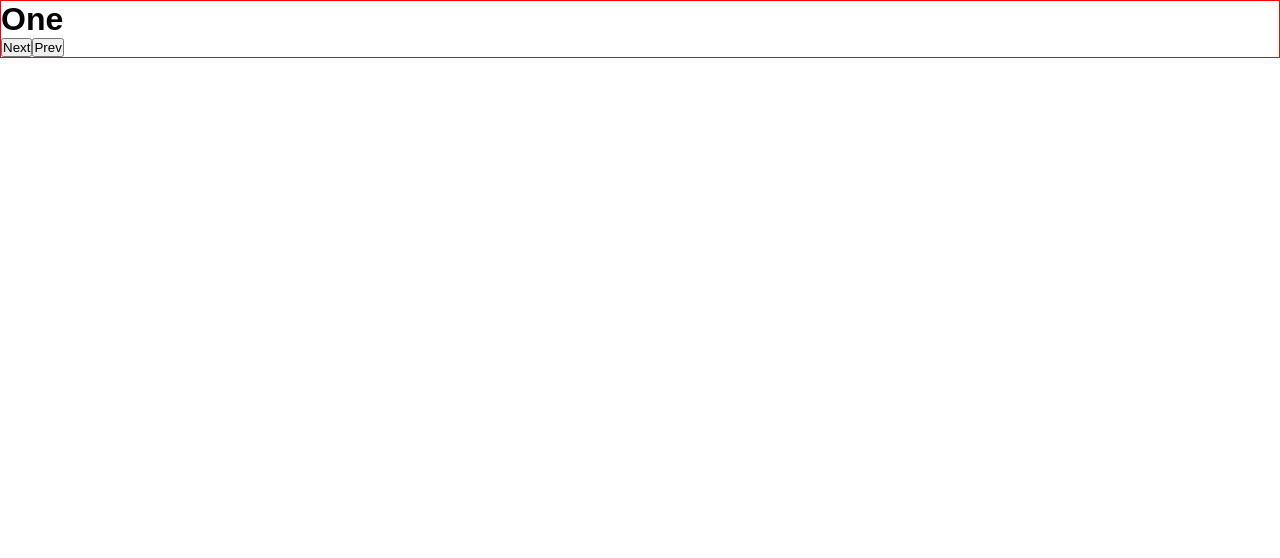
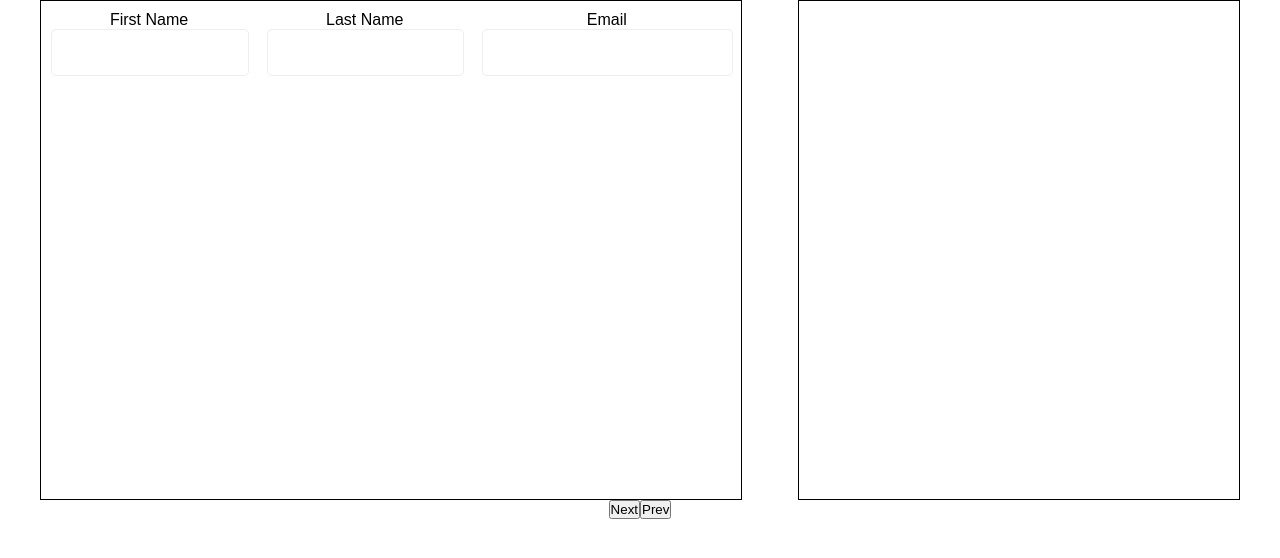
Before and after one commit to cl0ver012/StickerShop, a React (Create React App) app: page /checkout in a window 1280 px wide. Shown: the top 558 px of the page. Built offline with nearby package versions, Linux system fonts and the light colour scheme.

Commit message:
shipping info first row and styling its over

```diff
--- a/src/components/Input/Input.js
+++ b/src/components/Input/Input.js
@@ -17,7 +17,9 @@ export default (props) => {
 
     return (
         <div className="input-wrapper" onBlur={() => setShowMessage(true)}>
+            <label htmlFor={props.name}>{props.name}</label>
             <input type={props.type}
+                   name={props.name}
                    placeholder={props.placeholder}
                    value={input}
                    onChange = {changeHandler}
--- a/src/components/WizardTab/WizardTab.scss
+++ b/src/components/WizardTab/WizardTab.scss
@@ -1,3 +1,5 @@
 .wizard-tab {
-  border: 1px solid red;
+  width: 1200px;
+  margin: 0 auto;
+  text-align: center;
 }
--- a/src/layouts/Checkout/ShippingInfo/ShippingInfo.scss
+++ b/src/layouts/Checkout/ShippingInfo/ShippingInfo.scss
@@ -0,0 +1,23 @@
+.order-info {
+  width: 100%;
+  height: 500px;
+  display: flex;
+  justify-content: space-between;
+  //remove this line later
+  > div { border: 1px solid black; }
+  .shipping-info {
+      width: 700px;
+      display: flex;
+      flex-direction: row;
+       > div {
+          display: flex;
+          flex-direction: row;
+          > div {
+            padding: 10px;
+          }
+      }
+  }
+  .cart-info {
+    width: 440px;
+  }
+}
--- a/src/layouts/Checkout/ShippingInfo/index.js
+++ b/src/layouts/Checkout/ShippingInfo/index.js
@@ -0,0 +1,31 @@
+import React from 'react'
+import Input from "../../../components/Input/Input"
+
+import './ShippingInfo.scss'
+
+const ShippingInfo = () => {
+    return (
+        <div className="order-info">
+            <div className="shipping-info">
+                <div>
+                    <div style={{flex: "1 4 auto"}}>
+                        <Input type={"text"} name={"First Name"}/>
+                    </div>
+                    <div style={{flex: "1 4 auto"}}>
+                        <Input type={"text"} name={"Last Name"}/>
+                    </div>
+                    <div style={{flex: "1 1 auto"}}>
+                        <Input type={"email"} name={"Email"}/>
+                    </div>
+                </div>
+                <div>
+
+                </div>
+            </div>
+            <div className="cart-info">
+
+            </div>
+        </div>
+    )
+}
+export default ShippingInfo
--- a/src/layouts/Checkout/index.js
+++ b/src/layouts/Checkout/index.js
@@ -1,5 +1,6 @@
 import React from 'react'
 import WizardTab from '../../components/WizardTab'
+import ShippingInfo from "./ShippingInfo";
 import './Checkout.scss'
 
 
@@ -7,9 +8,8 @@ const Checkout = () => {
     return (
         <div>
             <WizardTab>
-                <h1>One</h1>
-                <h1>Two</h1>
-                <h1>Three</h1>
+                <ShippingInfo/>
+                <div></div>
             </WizardTab>
         </div>
     )
```
